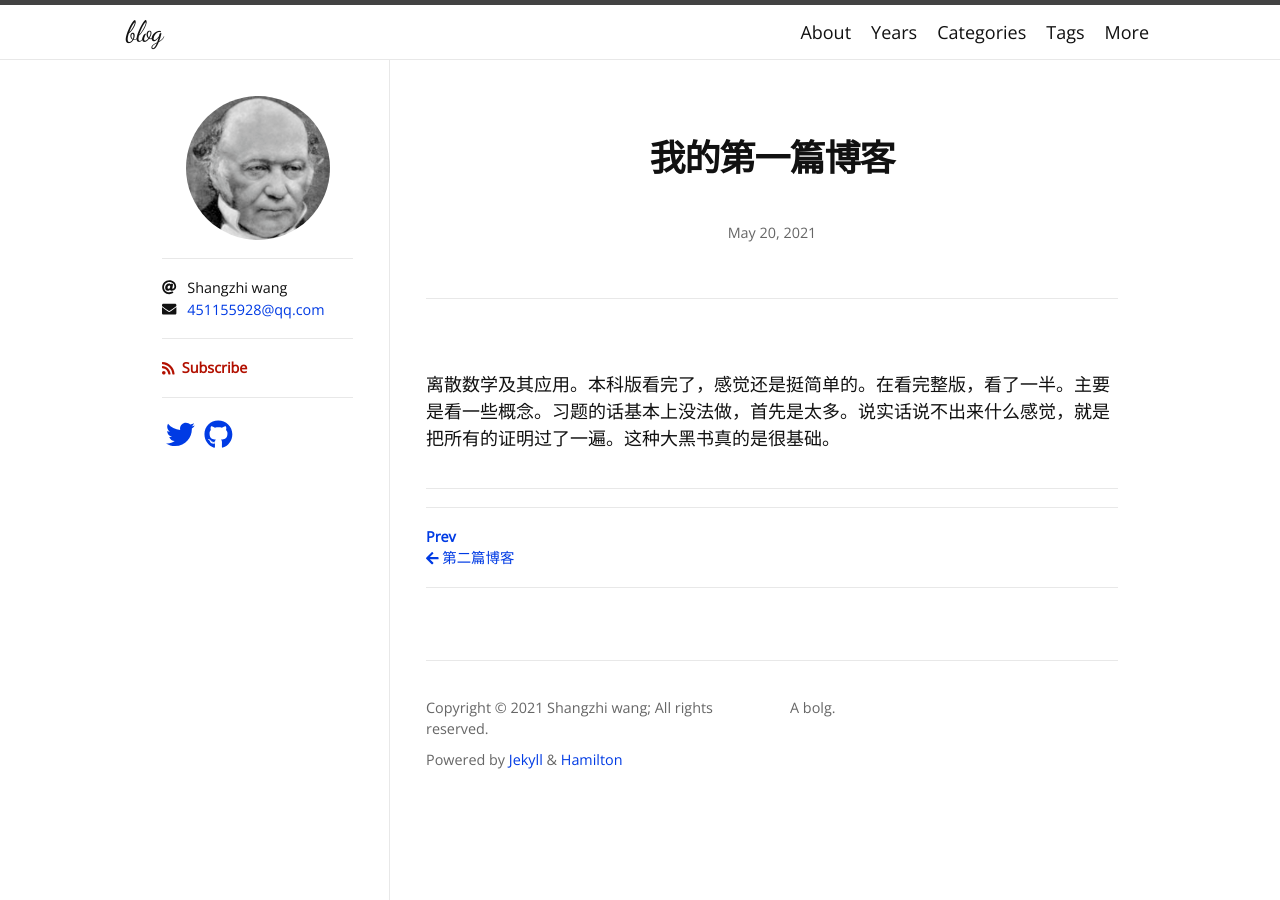
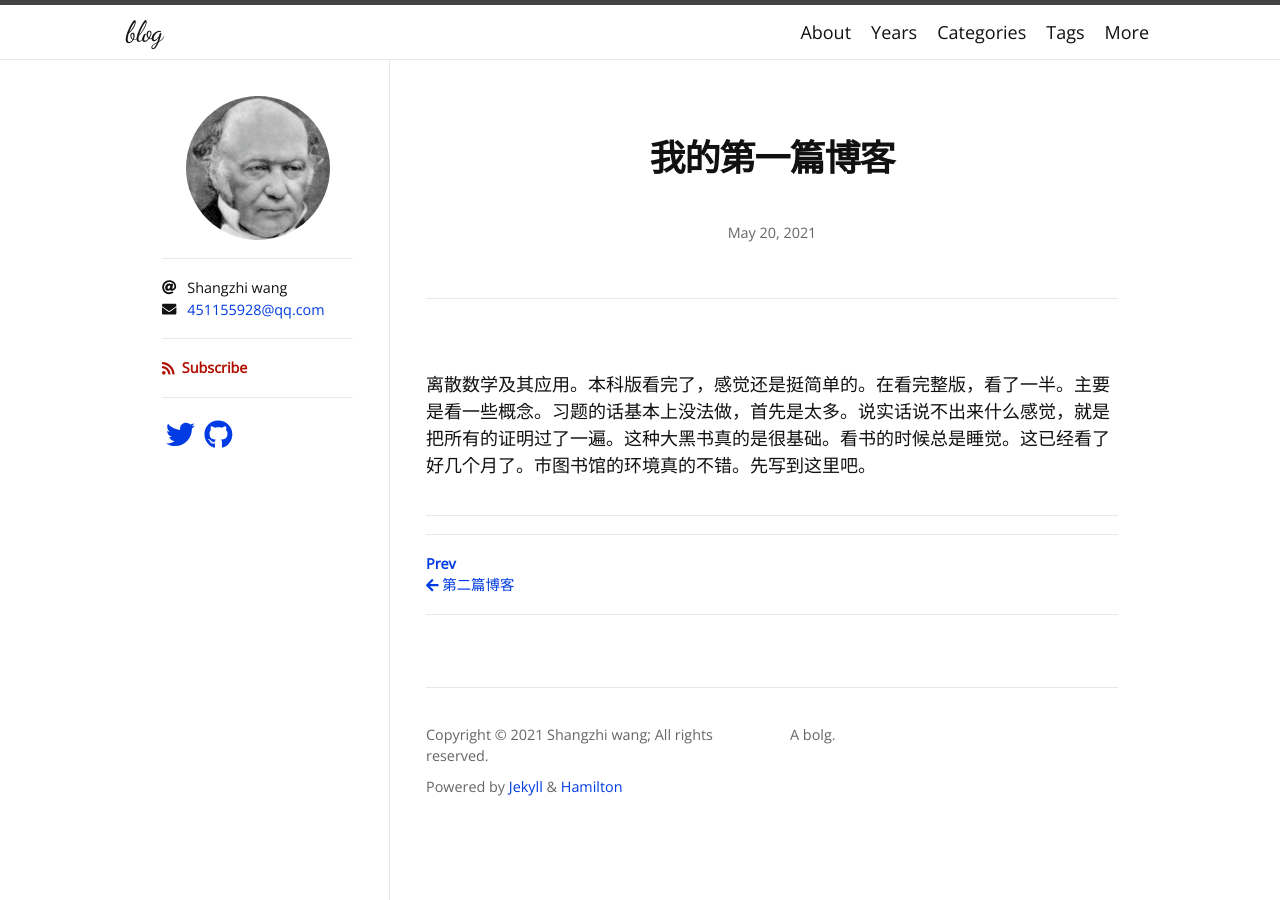
Before and after one commit to wangrangzhi/wangrangzhi.github.io, a Jekyll site: the page built from _posts/2021-05-20-我的第一篇博客.md, in a window 1280 px wide. Built offline with Jekyll 4.4.1, drawn with Linux system fonts in a browser that asks for light colours; nearby versions of some CDN libraries; some web fonts are replaced; our own code applies the rules of GitHub Pages for plain Markdown files.

Commit message:
修改文件: _posts/2021-05-20-我的第一篇博客.md

```diff
--- a/_posts/2021-05-20-我的第一篇博客.md
+++ b/_posts/2021-05-20-我的第一篇博客.md
@@ -1 +1 @@
-离散数学及其应用。本科版看完了，感觉还是挺简单的。在看完整版，看了一半。主要是看一些概念。习题的话基本上没法做，首先是太多。说实话说不出来什么感觉，就是把所有的证明过了一遍。这种大黑书真的是很基础。
+离散数学及其应用。本科版看完了，感觉还是挺简单的。在看完整版，看了一半。主要是看一些概念。习题的话基本上没法做，首先是太多。说实话说不出来什么感觉，就是把所有的证明过了一遍。这种大黑书真的是很基础。看书的时候总是睡觉。这已经看了好几个月了。市图书馆的环境真的不错。先写到这里吧。
```
